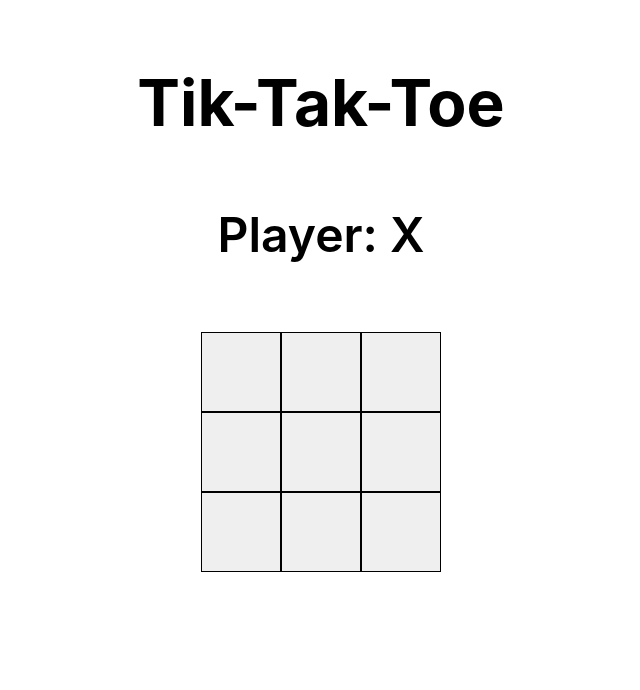
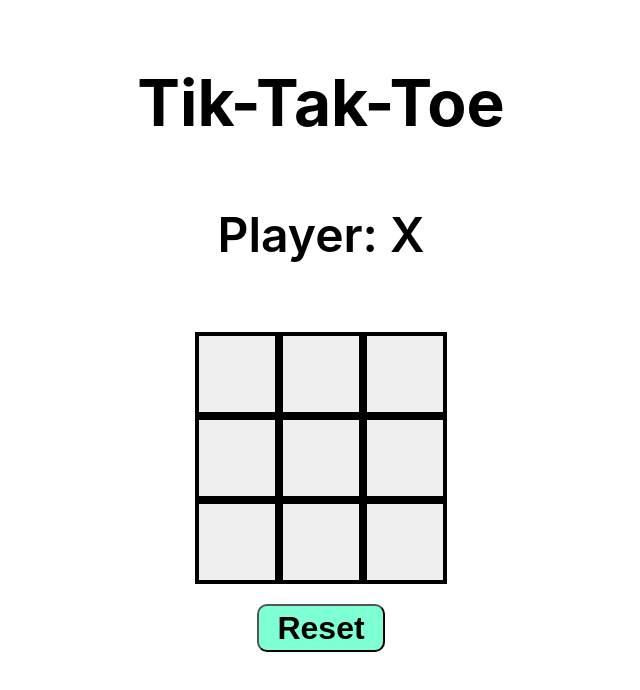
Before and after one commit to L-Limbu/react2.0, a React (Create React App) app in the folder labafoliov2/: page / in a window 1280 px wide. Shown: the top 690 px of the page, without its empty margins (319-959 px from the left). Built offline with nearby package versions, Linux system fonts and the light colour scheme.

Commit message:
ttt complete

```diff
--- a/labafoliov2/src/components/TTT/Board.js
+++ b/labafoliov2/src/components/TTT/Board.js
@@ -1,5 +1,6 @@
 import { useState } from "react";
 import { Square } from "./Square";
+import { calculateWinner } from "./calculateWinner";
 import './styles/board.css'
 
 export function Board(){
@@ -8,35 +9,71 @@ export function Board(){
 
     function renderSquare(i){
        return (
-        <Square value={game[i]} key={i} onClick={() => handleClick(i)}/>
+        <Square value={game[i]}/>
        )
     }
     function handleClick(i){
         const duplicateGame = game.slice()
-        if (duplicateGame[i]) {
+        if (duplicateGame[i] || calculateWinner(duplicateGame)) {
             return
         }
         duplicateGame[i] = xIsNext ? 'X' : 'O'
         setGame(duplicateGame)
+
         setXIsNext(!xIsNext)
+
     }
+    function checkDraw(game) {
+        let checked = 0
+        for (let i=0; i<9; i++) {
+            checked = game[i] ? checked + 1 : checked
+        }
+        return checked === 9 ? true : false
+    }
+
+    function resetGame(){
+        setGame(Array(9).fill(null))
+        setXIsNext(true)
+    }
+
+
 
     let board = []
     for (let i = 0; i<9; i++){
-        board.push(renderSquare(i))
+        board.push(
+            <div data-testid="square-tile" className="square-tile" key={i} onClick={() => handleClick(i)}>
+                {renderSquare(i)}
+            </div>
+        )
     }
-    let status = (xIsNext ? 'X' : 'O')
+
+    const winner = calculateWinner(game)
+    let status = winner ? "Winner: " : checkDraw(game) ? 'Game Draw ' : 'Player: '
+    let statusPlayer = !xIsNext ? 'X' : 'O'
+    let winnerStatus = winner ? statusPlayer : checkDraw(game) ? '' : xIsNext ? 'X' : 'O'
+
+    if (winner){
+        winner.forEach(
+            e => board[e] = <div className="winning-tile" key={e}>
+                <Square value={winnerStatus} />
+            </div>
+        )
+    }
 
     return (
         <div>
             <p style={{fontSize:'4rem', fontWeight:'bold'}}>Tik-Tak-Toe</p>
-            <p style={{ fontSize: '3rem', fontWeight:"600" }}>
-                Player: {status}
+            <p data-testid="status" style={{ fontSize: '3rem', fontWeight:"600" }}>
+                {status} {winnerStatus}
             </p>
             <br/>
             <div className="board">
                 {board}
             </div>
+            <br />
+            <button data-testid="reset-button" className="reset-button" onClick={() => resetGame()}>
+                Reset
+            </button>
         </div>
     )
 
--- a/labafoliov2/src/components/TTT/Square.js
+++ b/labafoliov2/src/components/TTT/Square.js
@@ -1,7 +1,7 @@
 import './styles/square.css'
 export function Square(props) {
     return (
-        <button className="square-tile" onClick={() => props.onClick()}>
+        <button className='tile'>
             {props.value}
         </button>
     )
--- /dev/null
+++ b/labafoliov2/src/components/TTT/calculateWinner.js
@@ -0,0 +1,19 @@
+export function calculateWinner(squares) {
+    const lines = [
+      [0, 1, 2],
+      [3, 4, 5],
+      [6, 7, 8],
+      [0, 3, 6],
+      [1, 4, 7],
+      [2, 5, 8],
+      [0, 4, 8],
+      [2, 4, 6],
+    ];
+    for (let i = 0; i < lines.length; i++) {
+      const [a, b, c] = lines[i];
+      if (squares[a] && squares[a] === squares[b] && squares[a] === squares[c]) {
+        return lines[i];
+      }
+    }
+    return null;
+}
--- a/labafoliov2/src/components/TTT/styles/board.css
+++ b/labafoliov2/src/components/TTT/styles/board.css
@@ -4,4 +4,45 @@
     margin:auto;
     text-align: center;
     justify-content: center;
+    grid-row-gap: 0;
+    grid-column-gap: 0;
 }
+
+.square-tile {
+    height:5rem;
+    width: 5rem;
+    border: solid black 2px;
+
+    display: inline-block;
+    line-height: 0px;
+
+    font-weight:bolder;
+    font-size: 5rem;
+
+}
+
+.winning-tile > .tile {
+    background-color: greenyellow;
+    height:5.25rem;
+    width: 5.25rem;
+    border: solid black 4px;
+    font-weight:bolder;
+    font-size: 5rem;
+    margin: auto;
+}
+.reset-button {
+    height: 3rem;
+    width: 8rem;
+    font-size: 2rem;
+    font-weight: bold;
+    margin:auto;
+    background-color: aquamarine;
+    border-radius: 10px;
+    transition-duration: 0.5s;
+
+}
+
+.reset-button:hover{
+    background-color: rgb(81, 245, 152);
+    transition-duration: 1s;
+}
--- a/labafoliov2/src/components/TTT/styles/square.css
+++ b/labafoliov2/src/components/TTT/styles/square.css
@@ -1,13 +1,12 @@
-.square-tile {
+.tile {
     height:5rem;
     width: 5rem;
-    border: solid black 1px;
+    border: solid black 2px;
 
     display: inline-block;
     line-height: 0px;
 
-
     font-weight:bolder;
-    font-size: 5.5rem;
+    font-size: 5rem;
 
 }
```
Also changed, not shown: 2 other files (tests, documents, lock files or other folders).
